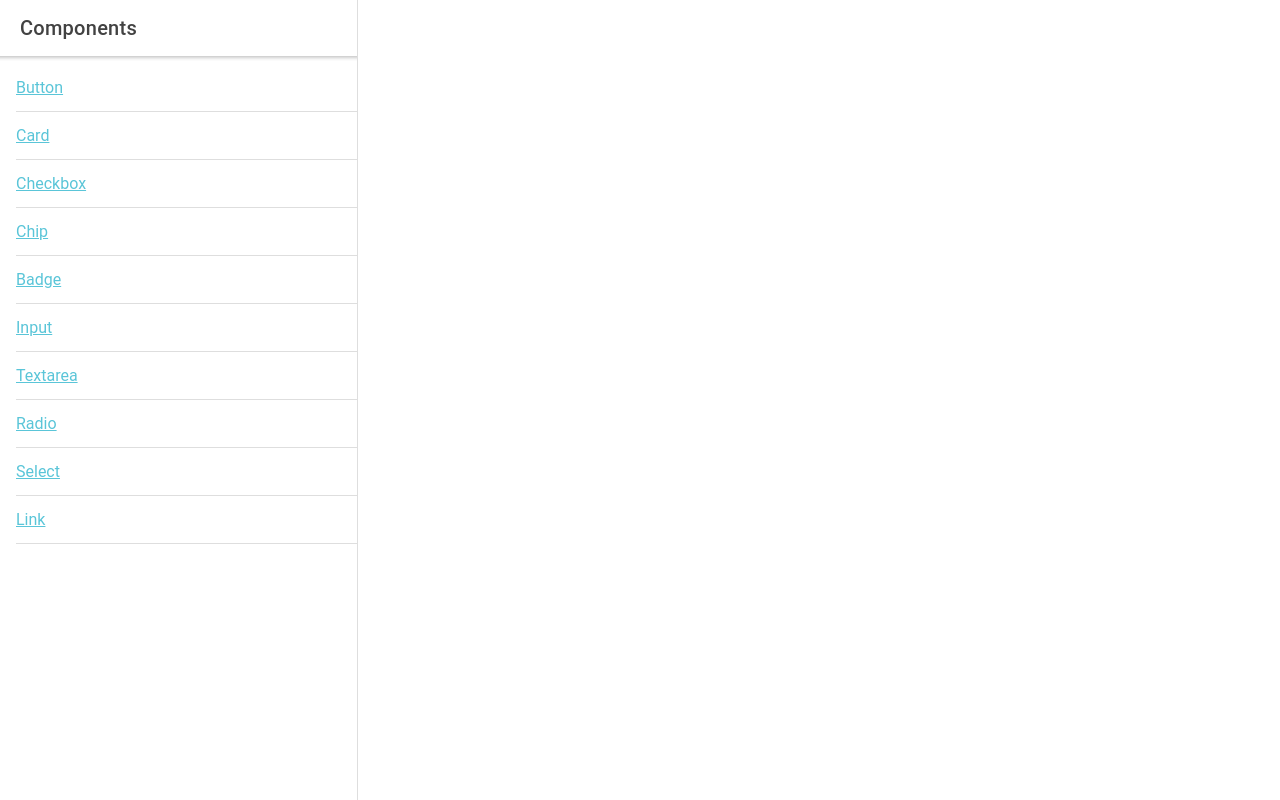
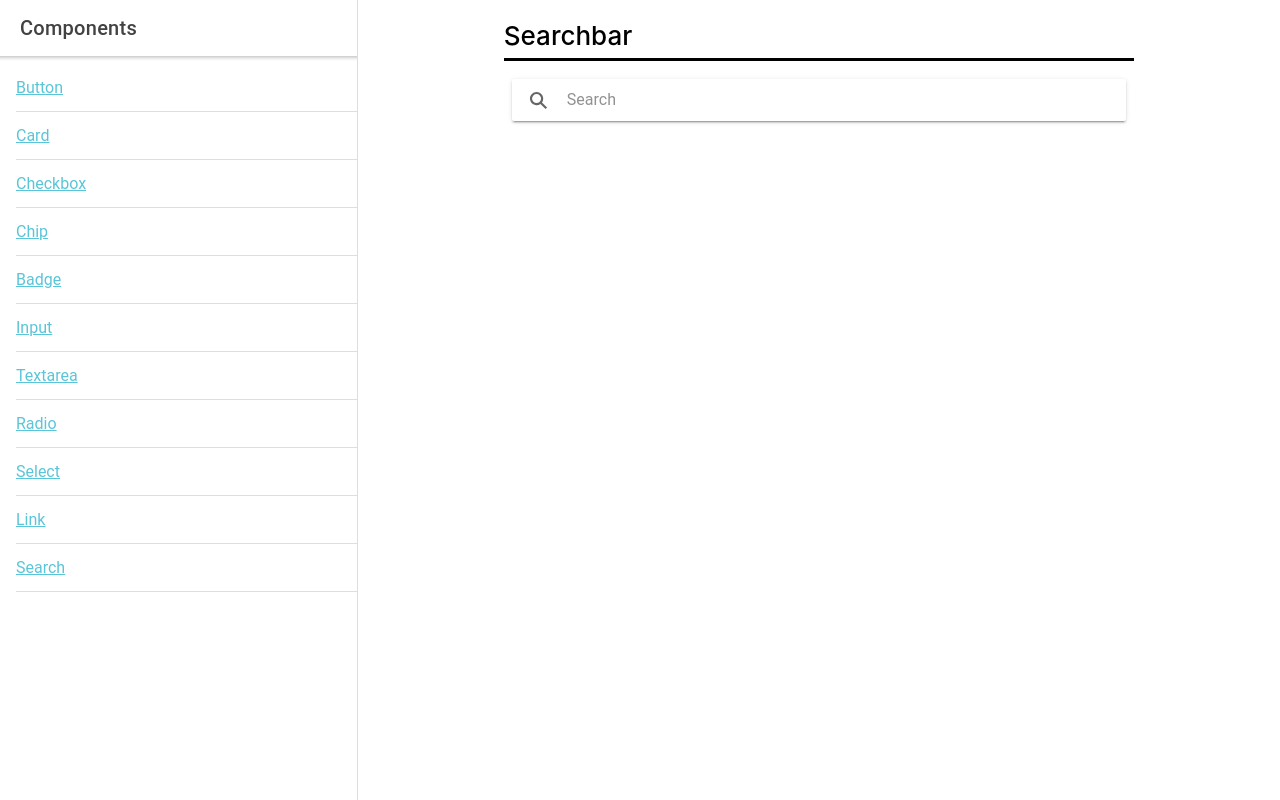
Before and after one commit to o-t-w/ionic-component-lib, a React (Create React App) app: page /search in a window 1280 px wide. Built offline with nearby package versions, Linux system fonts and the light colour scheme.

Commit message:
removes some bad search components

```diff
--- a/src/App.tsx
+++ b/src/App.tsx
@@ -28,6 +28,7 @@ import Chip from "./components/Chip";
 import Input from "./components/Input";
 import LinkComponent from "./components/Link";
 import Radio from "./components/Radio";
+import Search from "./components/Search";
 import Select from "./components/Select";
 import Textarea from "./components/Textarea";
 
@@ -77,6 +78,9 @@ class App extends Component {
                     <IonItem>
                       <Link to="/link">Link</Link>
                     </IonItem>
+                    <IonItem>
+                      <Link to="/search">Search</Link>
+                    </IonItem>
                   </IonList>
                 </IonContent>
               </IonMenu>
@@ -99,6 +103,7 @@ class App extends Component {
                   <Route path="/badge" component={Badge} />
                   <Route path="/textarea" component={Textarea} />
                   <Route path="/link" component={LinkComponent} />
+                  <Route path="/search" component={Search} />
                 </div>
               </IonPage>
             </IonSplitPane>
--- a/src/components/Input.tsx
+++ b/src/components/Input.tsx
@@ -13,10 +13,10 @@ const Input: React.SFC<{}> = () => (
       </IonItem>
     </form>
 
-    <label className="label" htmlFor="name">
+    {/* <label className="label" htmlFor="name">
       Name
     </label>
-    <input className="input" type="text" id="name" />
+    <input className="input" type="text" id="name" /> */}
 
     <h2>Example usage</h2>
 
--- /dev/null
+++ b/src/components/Search.tsx
@@ -0,0 +1,11 @@
+import { IonSearchbar } from "@ionic/react";
+import React from "react";
+
+const Search: React.SFC<{}> = () => (
+  <>
+    <h1 className="pb7 border-bottom">Searchbar</h1>
+    <IonSearchbar />
+  </>
+);
+
+export default Search;
```
